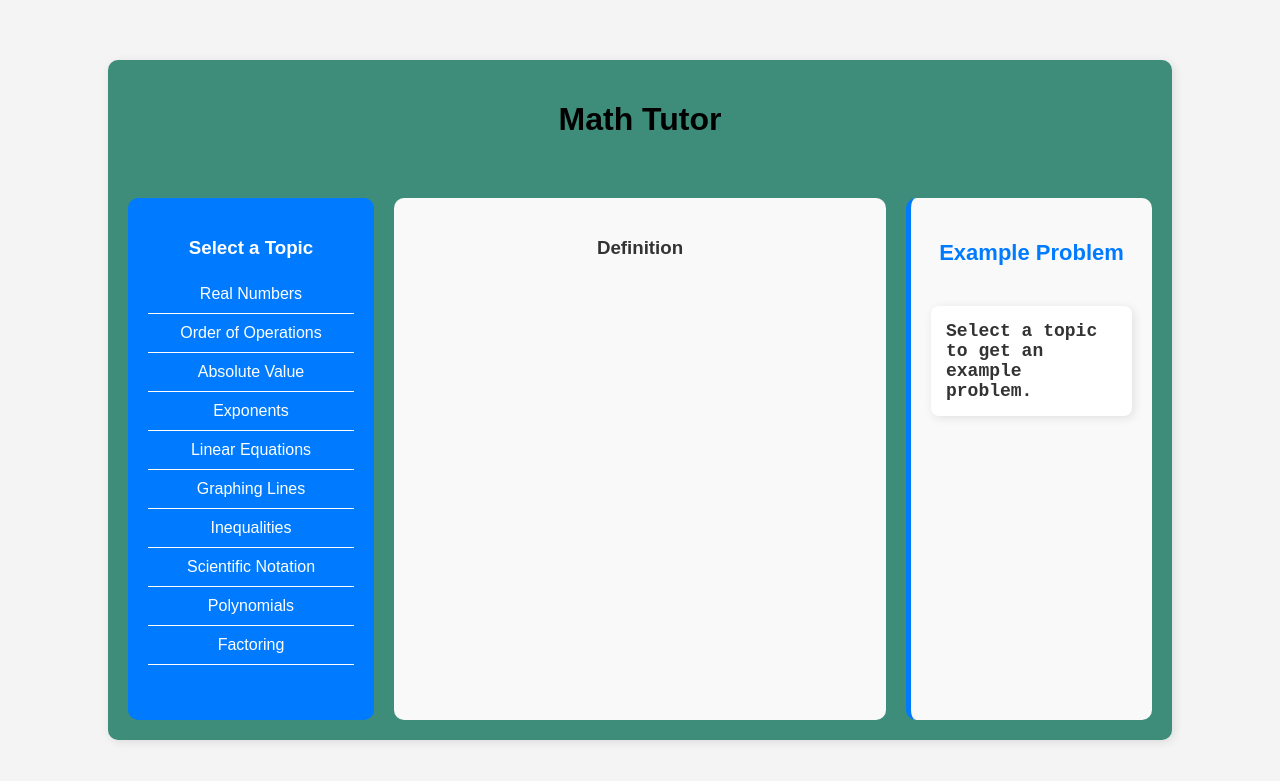
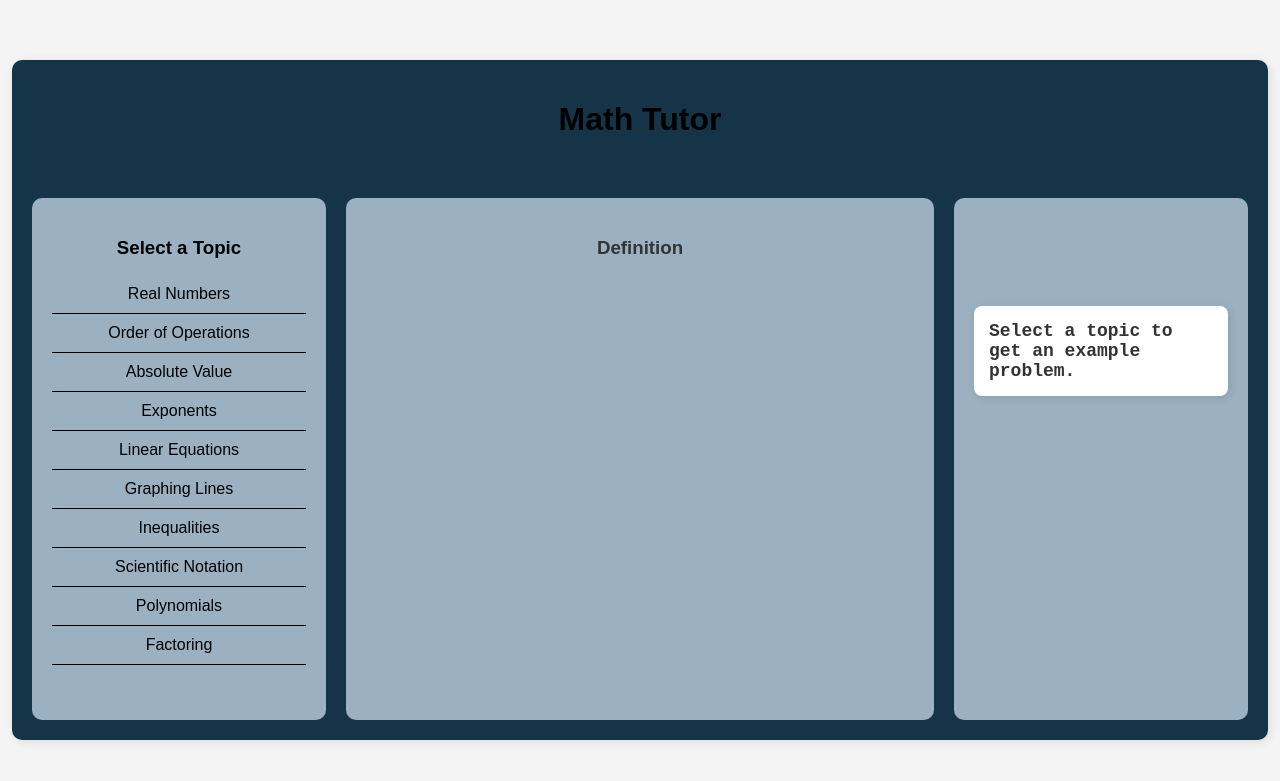
Before and after one commit to joncostigan/Ai-Math-Tutor, a Flask app: page / in a window 1280 px wide. Shown: the top 781 px of the page. Run offline with Flask 3, Linux system fonts and the light colour scheme.

Commit message:
Updated project with latest changes

```diff
--- a/static/styles.css
+++ b/static/styles.css
@@ -15,9 +15,9 @@ body {
     display: grid;
     grid-template-columns: 1fr 2fr 1fr; /* Sidebar, Main Content, Example */
     gap: 20px;
-    width: 80%;
+    width: 95%;
     height: 80vh;
-    background: #3D8D7A;
+    background: #153448;
     padding: 20px;
     border-radius: 10px;
     box-shadow: 2px 2px 10px rgba(0, 0, 0, 0.1);
@@ -35,8 +35,8 @@ body {
 
 /* Sidebar (Topics List) */
 .sidebar {
-    background: #007BFF;
-    color: white;
+    background: #9BB0C1;
+    color: black;
     padding: 20px;
     border-radius: 10px;
     overflow-y: auto;
@@ -55,7 +55,7 @@ body {
 .sidebar ul li {
     padding: 10px;
     cursor: pointer;
-    border-bottom: 1px solid white;
+    border-bottom: 1px solid black;
     text-align: center;
 }
 
@@ -66,7 +66,7 @@ body {
 /* Middle Column (Definition) */
 .definition-container {
     padding: 20px;
-    background: #f9f9f9;
+    background: #9BB0C1;
     border-radius: 10px;
     text-align: center;
 }
@@ -84,15 +84,14 @@ body {
 /* Right Column (Example Problem) */
 .example-container {
     padding: 20px;
-    background: #f9f9f9;
+    background: #9BB0C1;
     border-radius: 10px;
     text-align: center;
-    border-left: 5px solid #007BFF; /* Blue sidebar for emphasis */
 }
 
 /* Example Problem Title */
 .example-container h3 {
-    color: #007BFF;
+    color: #9BB0C1;
     font-size: 22px;
 }
 
```
